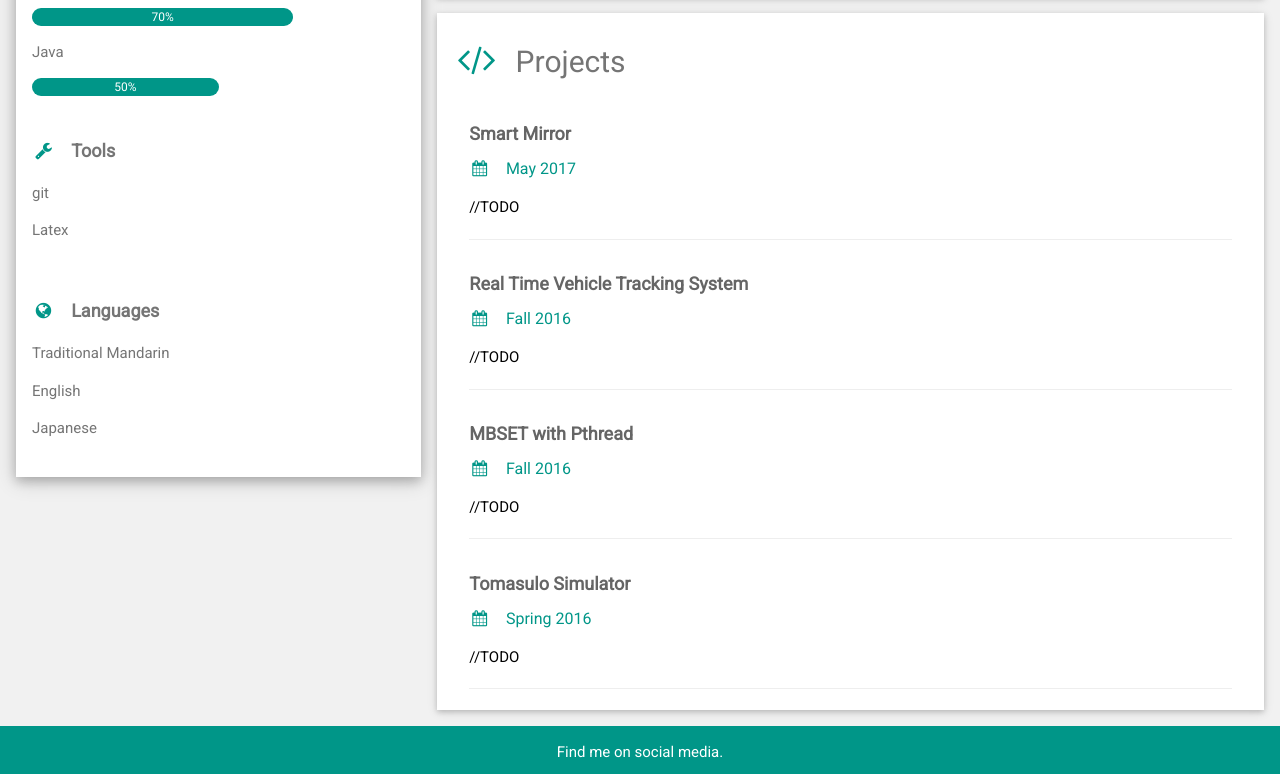
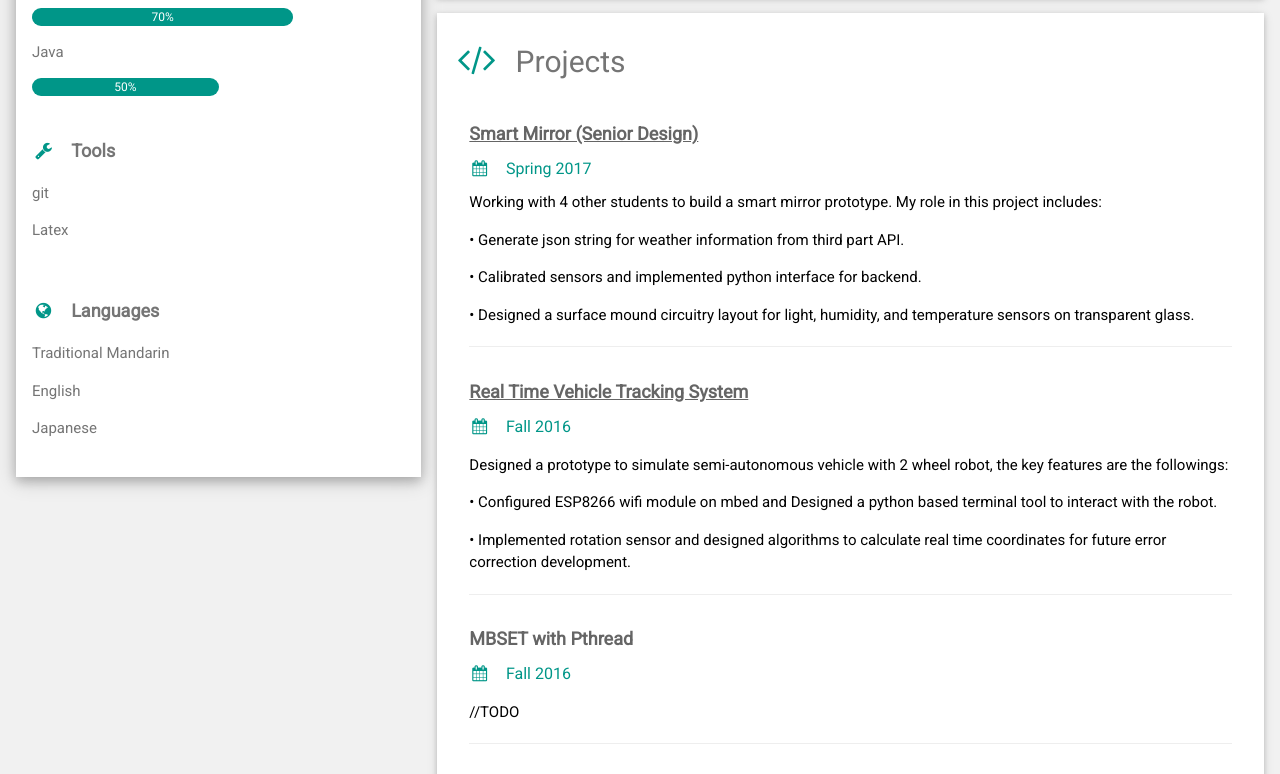
Before and after one commit to boalinlai/boalinlai.github.io, a plain HTML site: page index.html in a window 1280 px wide. Shown: the part 998-1772 px from the top of the page. Drawn offline with nearby package versions, Linux system fonts and the light colour scheme.

Commit message:
update 2 proj

```diff
--- a/index.html
+++ b/index.html
@@ -133,7 +133,7 @@ html,body,h1,h2,h3,h4,h5,h6 {font-family: "Roboto", sans-serif}
         <div class="w3-container">
           <img src="isu.png" style="width:15%">
           <h5 class="w3-opacity"><b>Computer Science TA @ Iowa State University</b>
-	  <br>CS 207 Undergraduate Teaching Assistant (Computer Programming JAVA)</h5>
+	  <br>CS 207 Undergraduate Teaching Assistant (Computer Programming Java)</h5>
           <h6 class="w3-text-teal"><i class="fa fa-calendar fa-fw w3-margin-right"></i>Sept 2014 - Dec 2014</h6>
           <p>
 	  • Lead 21 students in weekly recitation, monitored their learning progress, and shared coding techniques.
@@ -149,15 +149,25 @@ html,body,h1,h2,h3,h4,h5,h6 {font-family: "Roboto", sans-serif}
       <div class="w3-container w3-card-2 w3-white">
         <h2 class="w3-text-grey w3-padding-16"><i class="fa fa fa-code fa-fw w3-margin-right w3-xxlarge w3-text-teal"></i>Projects</h2>
         <div class="w3-container">
-          <h5 class="w3-opacity"><b>Smart Mirror</b></h5>
-          <h6 class="w3-text-teal"><i class="fa fa-calendar fa-fw w3-margin-right"></i>May 2017</h6>
-          <p>//TODO</p>
+          <h5 class="w3-opacity"><b>
+              <a href="https://esgtproject.github.io/#two">Smart Mirror (Senior Design)</a>
+          </b></h5>
+          <h6 class="w3-text-teal"><i class="fa fa-calendar fa-fw w3-margin-right"></i>Spring 2017</h6>
+          Working with 4 other students to build a smart mirror prototype. My role in this project includes:
+            <p>• Generate json string for weather information from third part API.</p>
+            <p>• Calibrated sensors and implemented python interface for backend.</p>
+            <p>• Designed a surface mound circuitry layout for light, humidity, and temperature sensors on transparent glass.</p>
+          </p>
           <hr>
         </div>
         <div class="w3-container">
-          <h5 class="w3-opacity"><b>Real Time Vehicle Tracking System</b></h5>
+          <h5 class="w3-opacity"><b>
+              <a href=https://goo.gl/LPYJl7>Real Time Vehicle Tracking System</a>
+          </b></h5>
           <h6 class="w3-text-teal"><i class="fa fa-calendar fa-fw w3-margin-right"></i>Fall 2016</h6>
-          <p>//TODO</p>
+          <p>Designed a prototype to simulate semi-autonomous vehicle with 2 wheel robot, the key features are the followings:</p>
+            <p>• Configured ESP8266 wifi module on mbed and Designed a python based terminal tool to interact with the robot.</p>
+            <p>• Implemented rotation sensor and designed algorithms to calculate real time coordinates for future error correction development.</p>
           <hr>
         </div>
         <div class="w3-container">
```
Also changed, not shown: 2 other files.
